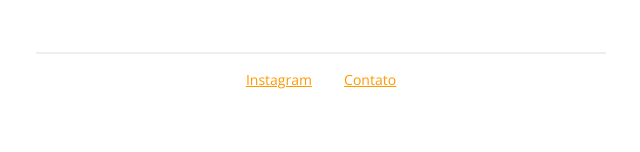
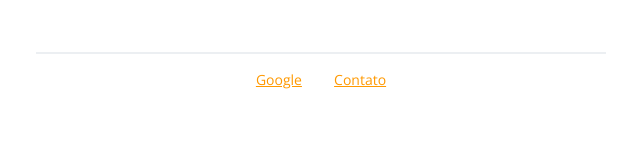
Before and after one commit to DanCalistDev/ProjetoAmbienteGit, a plain HTML site: page index.html in a window 1280 px wide. Shown: the part 645-797 px from the top of the page, 319-959 px from the left. Drawn offline with nearby package versions, Linux system fonts and the light colour scheme; files that its build step writes are made by us from their sources; files whose address does not match are found by name.

Commit message:
Mudança link

```diff
--- a/index.html
+++ b/index.html
@@ -24,7 +24,7 @@
   </section>
   <div id="line"></div>
   <footer class="footer">
-    <a target="_blank" href="https://www.google.com/">Instagram</a>
+    <a target="_blank" href="https://www.google.com/">Google</a>
     <a href="mailto:dancalist.dev@gmail.com">Contato</a>
   </footer>
 
```
